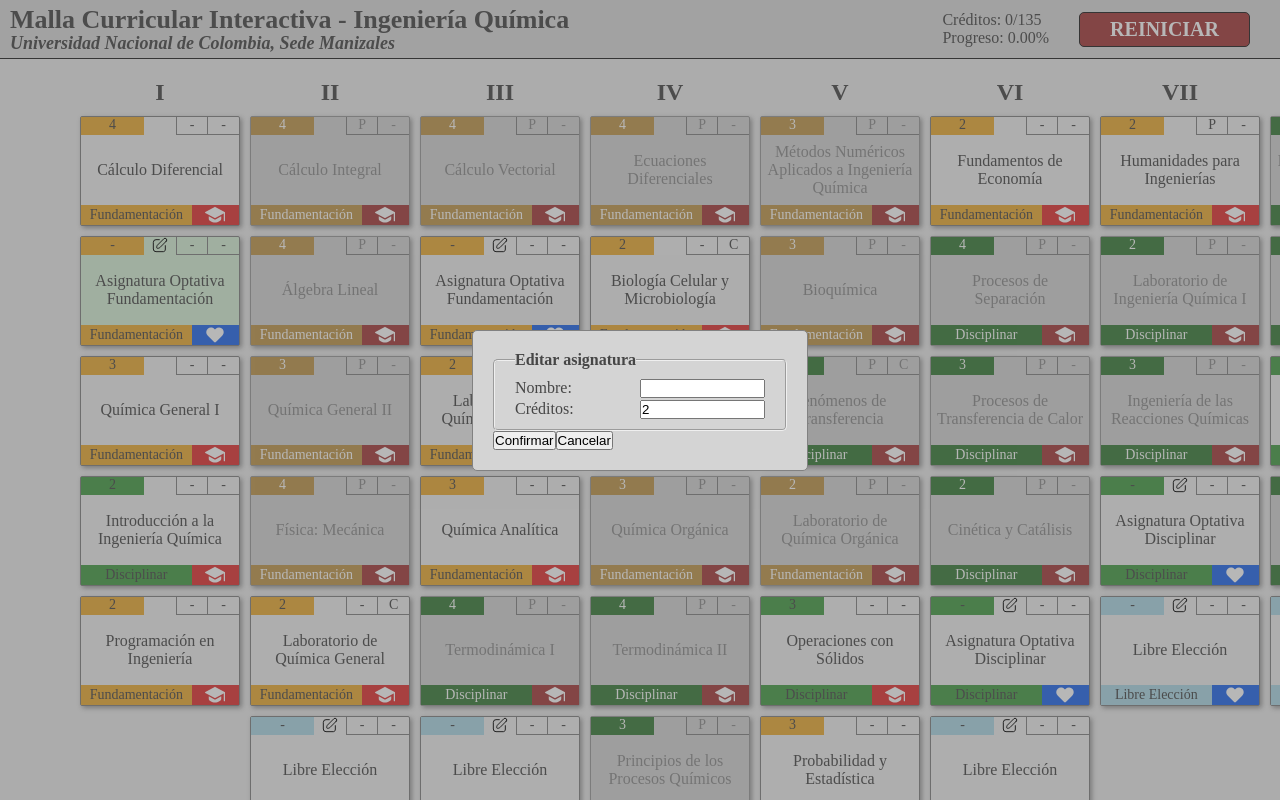
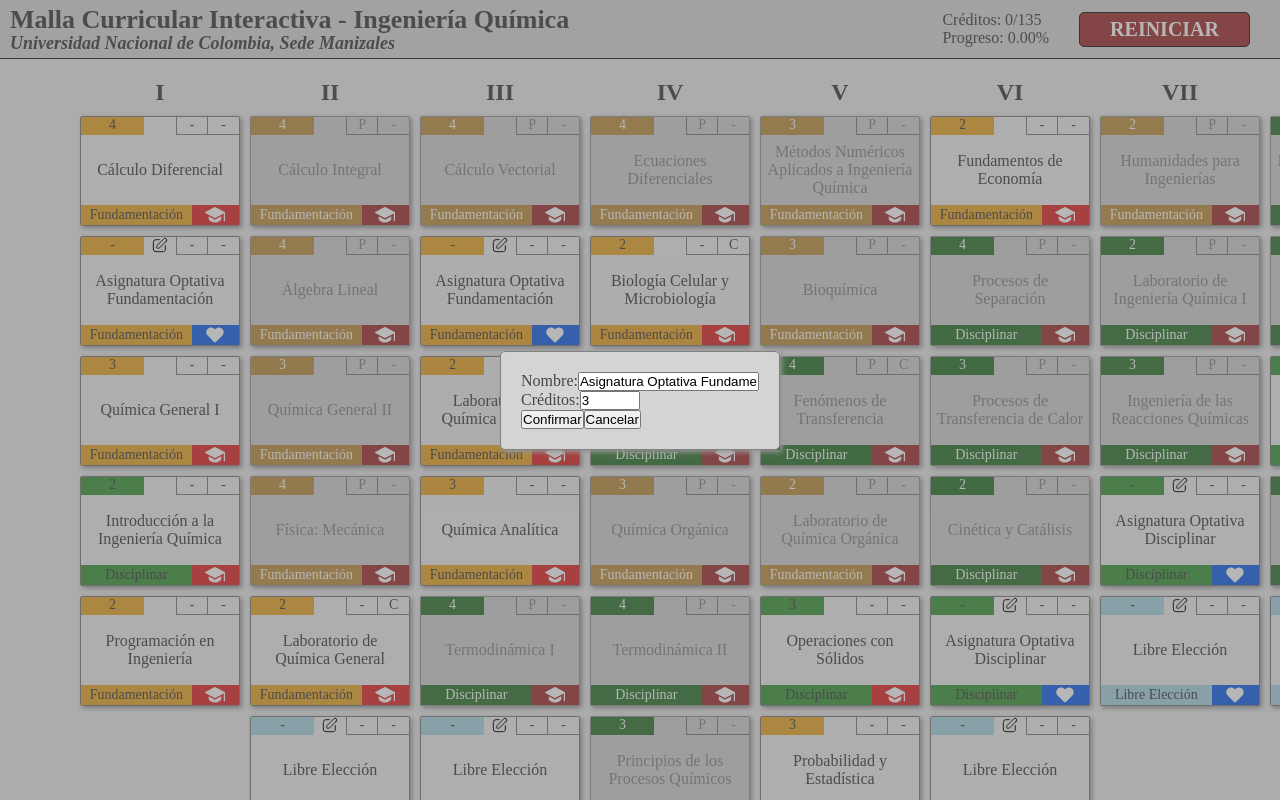
Before and after one commit to Tryncha/interactive-mesh, a React (Vite) app: page / in a window 1280 px wide. Both pictures are taken after a click on the element 160 px from the left and 246 px from the top of the page. Built offline with nearby package versions, Linux system fonts and the light colour scheme; a web font is replaced by a local one.

Commit message:
Subject modulation

```diff
--- a/src/App.jsx
+++ b/src/App.jsx
@@ -4,7 +4,7 @@ import confetti from 'canvas-confetti';
 import Subject from './components/Subject/Subject';
 import { verifyRequired } from './utils';
 
-const VERSION = '0.1.3';
+const VERSION = '0.1.4';
 const romanNumbers = ['I', 'II', 'III', 'IV', 'V', 'VI', 'VII', 'VIII', 'IX', 'X'];
 
 const App = () => {
--- a/src/components/Subject/Subject.css
+++ b/src/components/Subject/Subject.css
@@ -1,4 +1,4 @@
-.Subject-tooltip {
+.SubjectTooltip {
   width: 300px;
   position: absolute;
   top: 115px;
@@ -9,7 +9,7 @@
   z-index: 1;
 }
 
-.Subject-tooltipTitle {
+.SubjectTooltip-title {
   font-weight: bold;
 }
 
@@ -211,53 +211,6 @@
   background-color: var(--Subject--isDisabled--optional-backgroundColor);
 }
 
-.SubjectModal {
-  position: fixed;
-  top: 0;
-  right: 0;
-  bottom: 0;
-  left: 0;
-  display: flex;
-  align-items: center;
-  justify-content: center;
-  background-color: var(--SubjectModal-backgroundColor);
-  z-index: 2;
-}
-
-.SubjectModal-form {
-  background-color: var(--SubjectModal-form-backgroundColor);
-  padding: 20px;
-  border: 1px solid var(--Subject-borderColor);
-  border-radius: 5px;
-}
-
-.SubjectModal-form fieldset {
-  width: 100%;
-  display: flex;
-  flex-direction: column;
-  justify-content: center;
-  gap: 2px;
-  padding: 10px 20px;
-  border-radius: 5px;
-}
-
-.SubjectModal-form fieldset legend {
-  font-weight: bold;
-}
-
-.SubjectModal-form fieldset div {
-  width: 250px;
-  display: flex;
-}
-
-.SubjectModal-form label {
-  width: 50%;
-}
-
-.SubjectModal-form input {
-  width: 50%;
-}
-
 /* Media Queries para Responsive Design */
 
 /* Tablets */
--- a/src/components/Subject/Subject.jsx
+++ b/src/components/Subject/Subject.jsx
@@ -1,18 +1,43 @@
-import { useContext, useId, useState } from 'react';
+import { useState, useContext } from 'react';
 import { verifyCompleted } from '../../utils';
 import MeshContext from '../../context/MeshContext';
+import SubjectModal from '../SubjectModal/SubjectModal';
+import { CapIcon, HeartIcon, PencilIcon } from '../Icons';
 import './Subject.css';
-import { CapIcon, HeartIcon, PencilIcon } from '../Icons';
+
+const SubjectTooltip = ({ isHovering, subjectObj }) => {
+  if (!isHovering) return null;
+
+  return (
+    <div className="SubjectTooltip">
+      {subjectObj.prerequired.length > 0 ? (
+        <>
+          <span className="SubjectTooltip-title">Prerrequisitos</span>
+          <ul>
+            {subjectObj.prerequired.map((pre) => (
+              <li key={pre.id}>{pre.name}</li>
+            ))}
+          </ul>
+        </>
+      ) : null}
+      {subjectObj.corequired.length > 0 ? (
+        <>
+          <span className="SubjectTooltip-title">Correquisitos</span>
+          <ul>
+            {subjectObj.corequired.map((pre) => (
+              <li key={pre.id}>{pre.name}</li>
+            ))}
+          </ul>
+        </>
+      ) : null}
+    </div>
+  );
+};
 
 const Subject = ({ subjectObj, isAvailable }) => {
-  const { mesh, setMesh, completedSubjects, setCompletedSubjects } = useContext(MeshContext);
+  const { completedSubjects, setCompletedSubjects } = useContext(MeshContext);
   const [isHovering, setIsHovering] = useState(false);
   const [isModalOpen, setIsModalOpen] = useState(false);
-
-  const [optionalSubjectForm, setOptionalSubjectForm] = useState({ name: '', credits: 2 });
-
-  const optionalSubjectNameInputId = useId();
-  const optionalSubjectCreditsInputId = useId();
 
   const subjectIds = completedSubjects.map((sbj) => sbj.id);
   const isActive = subjectIds.includes(subjectObj.id);
@@ -28,33 +53,6 @@ const Subject = ({ subjectObj, isAvailable }) => {
     }
   }
 
-  function handleOptionalSubjectChange(event) {
-    const { name, value } = event.target;
-    setOptionalSubjectForm((prevState) => ({ ...prevState, [name]: value }));
-  }
-
-  function handleSubmit(event) {
-    event.preventDefault();
-
-    const MeshCopy = [...mesh];
-    const subjectToEdit = MeshCopy.flat().find((sbj) => sbj.id === subjectObj.id);
-
-    subjectToEdit.name = String(optionalSubjectForm.name);
-    subjectToEdit.credits = Number(optionalSubjectForm.credits);
-
-    setMesh(MeshCopy);
-    localStorage.setItem('mesh', JSON.stringify(mesh));
-
-    setCompletedSubjects([...completedSubjects, subjectObj]);
-    setOptionalSubjectForm({ name: '', credits: 2 });
-    setIsModalOpen(false);
-  }
-
-  function handleCancel(event) {
-    event.preventDefault();
-    setIsModalOpen(false);
-  }
-
   function handleMouseEnter() {
     setIsHovering(true);
   }
@@ -63,45 +61,22 @@ const Subject = ({ subjectObj, isAvailable }) => {
     setIsHovering(false);
   }
 
+  function openModal(event) {
+    event.stopPropagation();
+    setIsModalOpen(true);
+  }
+
+  function closeModal() {
+    setIsModalOpen(false);
+  }
+
   return (
     <>
-      {isModalOpen ? (
-        <div className="SubjectModal">
-          <form
-            className="SubjectModal-form"
-            onSubmit={handleSubmit}
-          >
-            <fieldset>
-              <legend>Editar asignatura</legend>
-              <div>
-                <label htmlFor={optionalSubjectNameInputId}>Nombre: </label>
-                <input
-                  type="text"
-                  name="name"
-                  id={optionalSubjectNameInputId}
-                  value={optionalSubjectForm.name}
-                  onChange={handleOptionalSubjectChange}
-                  required
-                />
-              </div>
-              <div>
-                <label htmlFor={optionalSubjectCreditsInputId}>Créditos: </label>
-                <input
-                  type="number"
-                  name="credits"
-                  id={optionalSubjectCreditsInputId}
-                  value={optionalSubjectForm.credits}
-                  onChange={handleOptionalSubjectChange}
-                  min={1}
-                  required
-                />
-              </div>
-            </fieldset>
-            <button type="submit">Confirmar</button>
-            <button onClick={handleCancel}>Cancelar</button>
-          </form>
-        </div>
-      ) : null}
+      <SubjectModal
+        subjectObj={subjectObj}
+        isOpen={isModalOpen}
+        closeModal={closeModal}
+      />
       <div
         className={isAvailable ? (isActive ? 'Subject is-active' : 'Subject') : 'Subject is-disabled'}
         onClick={isAvailable ? toggleSubject : null}
@@ -109,28 +84,10 @@ const Subject = ({ subjectObj, isAvailable }) => {
         onMouseLeave={handleMouseLeave}
       >
         {isHovering && (subjectObj.prerequired.length > 0 || subjectObj.corequired.length > 0) ? (
-          <div className="Subject-tooltip">
-            {subjectObj.prerequired.length > 0 ? (
-              <>
-                <span className="Subject-tooltipTitle">Prerrequisitos</span>
-                <ul>
-                  {subjectObj.prerequired.map((pre) => (
-                    <li key={pre.id}>{pre.name}</li>
-                  ))}
-                </ul>
-              </>
-            ) : null}
-            {subjectObj.corequired.length > 0 ? (
-              <>
-                <span className="Subject-tooltipTitle">Correquisitos</span>
-                <ul>
-                  {subjectObj.corequired.map((pre) => (
-                    <li key={pre.id}>{pre.name}</li>
-                  ))}
-                </ul>
-              </>
-            ) : null}
-          </div>
+          <SubjectTooltip
+            isHovering={isHovering}
+            subjectObj={subjectObj}
+          />
         ) : null}
         <div className={`Subject-header Subject--${subjectObj.category}`}>
           <span
@@ -143,7 +100,7 @@ const Subject = ({ subjectObj, isAvailable }) => {
             <span
               className="Subject-editToggle"
               title="Editar asignatura"
-              onClick={() => setIsModalOpen(true)}
+              onClick={openModal}
             >
               <PencilIcon />
             </span>
--- /dev/null
+++ b/src/components/SubjectModal/SubjectModal.css
@@ -0,0 +1,27 @@
+.SubjectModal {
+  position: fixed;
+  top: 0;
+  right: 0;
+  bottom: 0;
+  left: 0;
+  display: flex;
+  align-items: center;
+  justify-content: center;
+  background-color: var(--SubjectModal-backgroundColor);
+  z-index: 2;
+}
+
+.SubjectModal-formContainer {
+  box-shadow: 2px 2px 5px var(--Subject-boxShadow);
+}
+
+.SubjectModal-form {
+  background-color: var(--SubjectModal-form-backgroundColor);
+  padding: 20px;
+  border: 1px solid var(--Subject-borderColor);
+  border-radius: 5px;
+}
+
+.SubjectModal-labelInput {
+  display: flex;
+}
--- /dev/null
+++ b/src/components/SubjectModal/SubjectModal.jsx
@@ -0,0 +1,123 @@
+import { useState, useEffect, useContext, useId, useRef } from 'react';
+import MeshContext from '../../context/MeshContext';
+import './SubjectModal.css';
+
+const SubjectModal = ({ subjectObj, isOpen, closeModal }) => {
+  const subjectNameInputId = useId();
+  const subjectCreditsInputId = useId();
+  const formRef = useRef();
+
+  const DEFAULT_CREDITS = 3;
+  const initialForm = {
+    name: subjectObj.name,
+    credits: subjectObj.credits || DEFAULT_CREDITS
+  };
+
+  const { mesh, setMesh, completedSubjects, setCompletedSubjects } = useContext(MeshContext);
+  const [subjectForm, setSubjectForm] = useState(initialForm);
+
+  function handleFormChange(event) {
+    const { name, value } = event.target;
+    setSubjectForm((prevState) => ({ ...prevState, [name]: value }));
+  }
+
+  function handleSubmit(event) {
+    event.preventDefault();
+
+    const MeshCopy = [...mesh];
+    const subjectToEdit = MeshCopy.flat().find((sbj) => sbj.id === subjectObj.id);
+
+    subjectToEdit.name = String(subjectForm.name);
+    subjectToEdit.credits = Number(subjectForm.credits);
+
+    setMesh(MeshCopy);
+    localStorage.setItem('mesh', JSON.stringify(mesh));
+
+    setCompletedSubjects([...completedSubjects, subjectObj]);
+    setSubjectForm(initialForm);
+    closeModal();
+  }
+
+  function handleClick(event) {
+    // Event to close the modal when clicking outside of it
+    if (!formRef.current.contains(event.target)) {
+      handleCancel();
+    }
+  }
+
+  // eslint-disable-next-line react-hooks/exhaustive-deps
+  function handleCancel() {
+    setSubjectForm(initialForm);
+    closeModal();
+  }
+
+  useEffect(() => {
+    function handleKeydown(event) {
+      if (event.key === 'Escape') {
+        handleCancel();
+      }
+    }
+
+    if (isOpen) {
+      document.addEventListener('keydown', handleKeydown);
+    }
+
+    return () => document.removeEventListener('keydown', handleKeydown);
+  }, [isOpen, handleCancel]);
+
+  if (!isOpen) return null;
+
+  return (
+    <section
+      className="SubjectModal"
+      onClick={handleClick}
+    >
+      <div className="SubjectModal-formContainer">
+        <form
+          className="SubjectModal-form"
+          ref={formRef}
+          onSubmit={handleSubmit}
+        >
+          <div className="SubjectModal-labelInput">
+            <label htmlFor={subjectNameInputId}>Nombre: </label>
+            <input
+              type="text"
+              name="name"
+              id={subjectNameInputId}
+              value={subjectForm.name}
+              onChange={handleFormChange}
+              required
+            />
+          </div>
+          <div className="SubjectModal-labelInput">
+            <label htmlFor={subjectCreditsInputId}>Créditos: </label>
+            <input
+              type="number"
+              name="credits"
+              id={subjectCreditsInputId}
+              value={subjectForm.credits}
+              onChange={handleFormChange}
+              min={1}
+              max={100}
+              required
+            />
+          </div>
+          <button
+            className="SubjectModal-button SubjectModal-button--submit"
+            type="submit"
+          >
+            Confirmar
+          </button>
+          <button
+            className="SubjectModal-button SubjectModal-button--cancel"
+            onClick={handleCancel}
+          >
+            Cancelar
+          </button>
+        </form>
+      </div>
+    </section>
+  );
+};
+
+export default SubjectModal;
```
